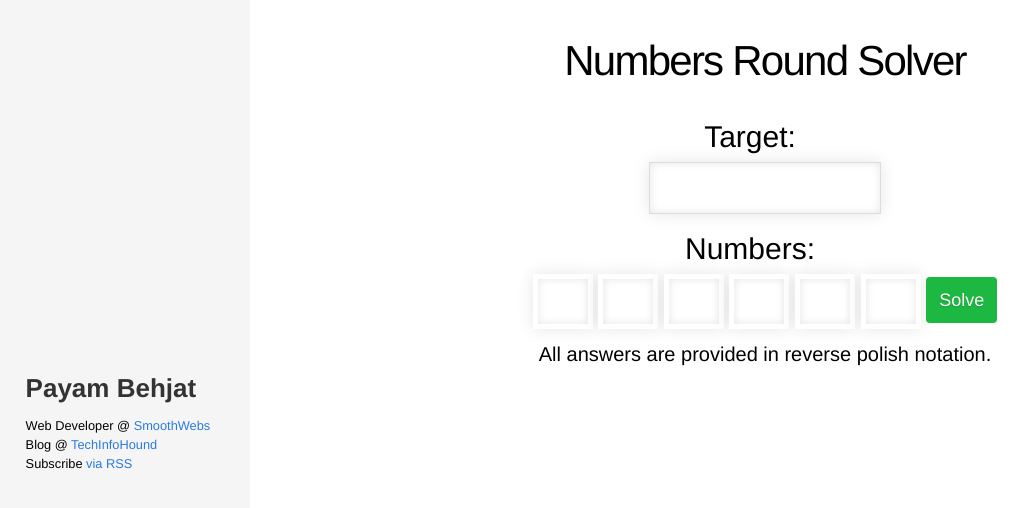
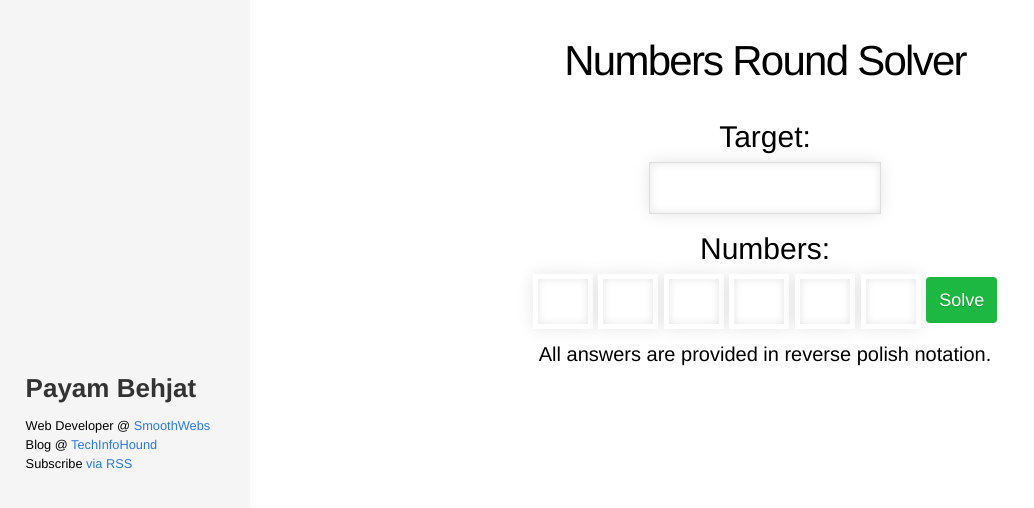
Before and after one commit to PayamBen/PayamBen.github.io, a Jekyll site: the page built from numbersSolver.html, in a window 1280 px wide. Shown: the top 508 px of the page, without its empty margins (0-1034 px from the left). Built offline with Jekyll 4.4.1, drawn with Linux system fonts in a browser that asks for light colours; nearby versions of some CDN libraries.

Commit message:
correct alignment

```diff
--- a/numbersSolver.html
+++ b/numbersSolver.html
@@ -32,7 +32,6 @@
 	.label {
 		font-size: 30px;
 		line-height: 50px;
-		margin-right: 30px;
 	}
 	input {
 		border: 5px solid white;
```
